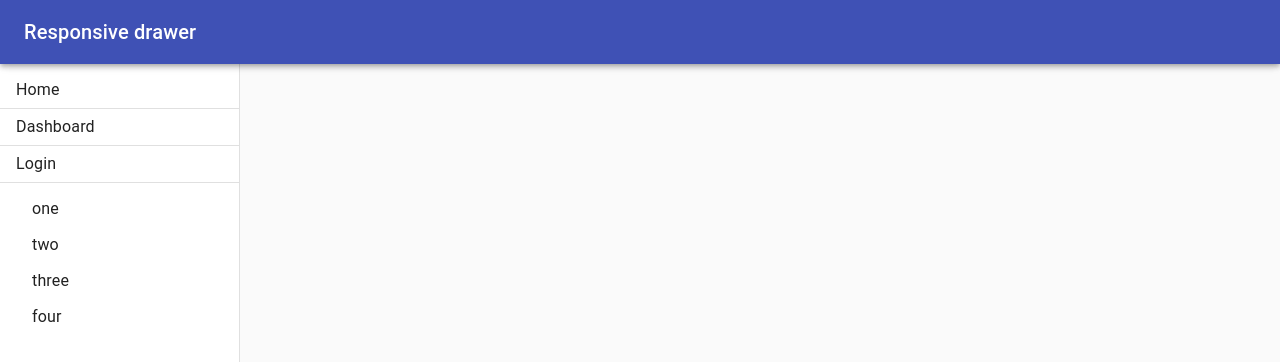
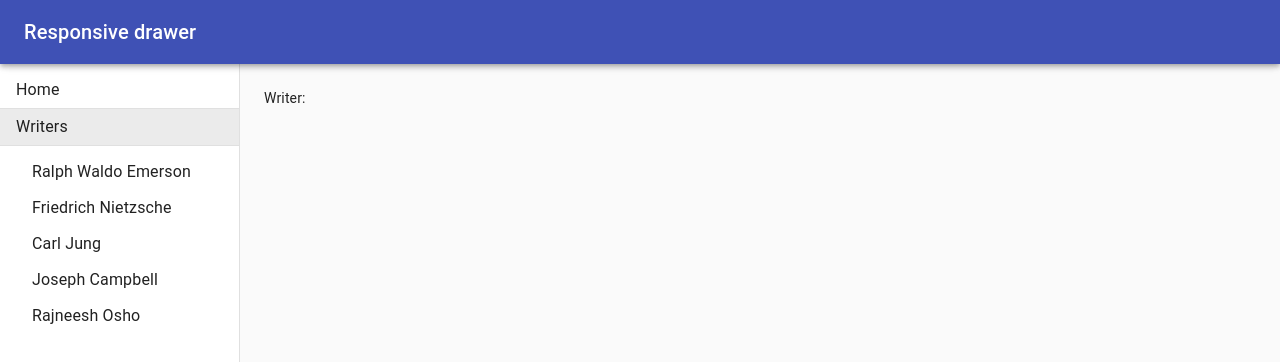
Before and after one commit to arielMKS/vtm-dashboard, a React (Create React App) app in the folder client/: page /writers in a window 1280 px wide. Shown: the top 362 px of the page. Built offline with nearby package versions, Linux system fonts and the light colour scheme.

Commit message:
Basic routes complete

```diff
--- a/client/package.json
+++ b/client/package.json
@@ -13,7 +13,8 @@
     "react-dom": "^16.12.0",
     "react-router": "^5.1.2",
     "react-router-dom": "^5.1.2",
-    "react-scripts": "3.3.0"
+    "react-scripts": "3.3.0",
+    "recompose": "^0.30.0"
   },
   "scripts": {
     "start": "react-scripts start",
--- a/client/src/App.js
+++ b/client/src/App.js
@@ -2,25 +2,29 @@ import React from "react";
 import { Switch, Route, BrowserRouter } from "react-router-dom";
 
 import Layout from "./components/Layout";
-import Login from "./components/Login";
+import Writers from "./components/Writers";
 import Dashboard from "./page/Dashboard";
 
 // const books = ["one", "two", "three", "four"];
-const books = [
-  { id: 0, title: "one" },
-  { id: 1, title: "two" },
-  { id: 2, title: "three" },
-  { id: 3, title: "four" }
+const authors = [
+  { id: 0, name: "Ralph Waldo Emerson" },
+  { id: 1, name: "Friedrich Nietzsche" },
+  { id: 2, name: "Carl Jung" },
+  { id: 3, name: "Joseph Campbell" },
+  { id: 4, name: "Rajneesh Osho" }
 ];
 
 function App() {
   return (
     <div className="">
-      <Layout books={books}>
+      <Layout authors={authors}>
         <Switch>
-          <Route exact path="/" component={Layout}></Route>
-          <Route exact path="/login" component={Login}></Route>
-          <Route exact path="/dashboard" component={Dashboard}></Route>
+          {/* <Route exact path="/" component={Layout}> Home </Route> */}
+          <Route exact path="/" render={() => <div>Home</div>}></Route>
+          <Route
+            path="/writers"
+            render={props => <Writers authors={authors} />}
+          ></Route>
         </Switch>
       </Layout>
     </div>
--- a/client/src/components/Layout/index.js
+++ b/client/src/components/Layout/index.js
@@ -5,16 +5,12 @@ import Divider from "@material-ui/core/Divider";
 import Drawer from "@material-ui/core/Drawer";
 import Hidden from "@material-ui/core/Hidden";
 import IconButton from "@material-ui/core/IconButton";
-import InboxIcon from "@material-ui/icons/MoveToInbox";
-import List from "@material-ui/core/List";
-import ListItem from "@material-ui/core/ListItem";
-import ListItemText from "@material-ui/core/ListItemText";
 import Menu from "@material-ui/icons/Menu";
 import Toolbar from "@material-ui/core/Toolbar";
 import Typography from "@material-ui/core/Typography";
 import { makeStyles, useTheme } from "@material-ui/core/styles";
 
-import { Link } from "react-router-dom";
+import { Link, withRouter } from "react-router-dom";
 
 const drawerWidth = 240;
 
@@ -61,13 +57,18 @@ const useStyles = makeStyles(theme => ({
 
 // LAYOUT COMPONENT HERE
 function Layout(props) {
-  const { container, children, books } = props;
+  const {
+    container,
+    children,
+    authors,
+    location: { pathname }
+  } = props;
   const classes = useStyles();
   const theme = useTheme();
   const [mobileOpen, setMobileOpen] = React.useState(false);
 
   React.useEffect(() => {
-    console.log("Layout ue firing", props);
+    // console.log("Layout ue firing props", props);
   });
 
   const handleDrawerToggle = () => {
@@ -78,25 +79,39 @@ function Layout(props) {
     <div>
       <div className={classes.toolbar} />
       <MenuList>
-        <MenuItem component={Link} to="/">
+        <MenuItem component={Link} to="/" selected={"/" === pathname}>
           Home
         </MenuItem>
+
         <Divider />
-        <MenuItem component={Link} to="/dashboard">
-          Dashboard
+
+        <MenuItem
+          component={Link}
+          to="/writers"
+          selected={"/writers" === pathname}
+        >
+          Writers
         </MenuItem>
+
         <Divider />
-        <MenuItem component={Link} to="/login">
-          Login
-        </MenuItem>
-        <Divider />
+
         <MenuList>
-          {/* RENDER BOOKS HERE */}
-          {books.map(book => (
-            <MenuItem className={classes.nested} key={book.id}>
-              {book.title}
-            </MenuItem>
-          ))}
+          {/* RENDER AUTHORS HERE */}
+          {authors &&
+            authors.map(author => {
+              const to = `/writers/${author.id}`;
+              return (
+                <MenuItem
+                  component={Link}
+                  to={to}
+                  selected={to === pathname}
+                  className={classes.nested}
+                  key={author.id}
+                >
+                  {author.name}
+                </MenuItem>
+              );
+            })}
         </MenuList>
       </MenuList>
     </div>
@@ -153,10 +168,11 @@ function Layout(props) {
       </nav>
       <main className={classes.content}>
         <div className={classes.toolbar} />
-        {/* {children} */}
+        {children}
       </main>
     </div>
   );
 }
 
-export default Layout;
+// export default Layout;
+export default withRouter(Layout);
--- a/client/src/components/Login/index.js
+++ /dev/null
@@ -1,5 +0,0 @@
-import React from "react";
-
-export default function Login() {
-  return <div>Login</div>;
-}
--- /dev/null
+++ b/client/src/components/Writers/index.js
@@ -0,0 +1,14 @@
+import React from "react";
+import { withRouter } from "react-router-dom";
+
+// video 7:05 params
+function Writers(props) {
+  const {} = props;
+  React.useEffect(() => {
+    console.log("Writers UE firing", props);
+  });
+
+  return <div>Writer:</div>;
+}
+
+export default withRouter(Writers);
```
Also changed, not shown: 1 other file (tests, documents, lock files or other folders).
